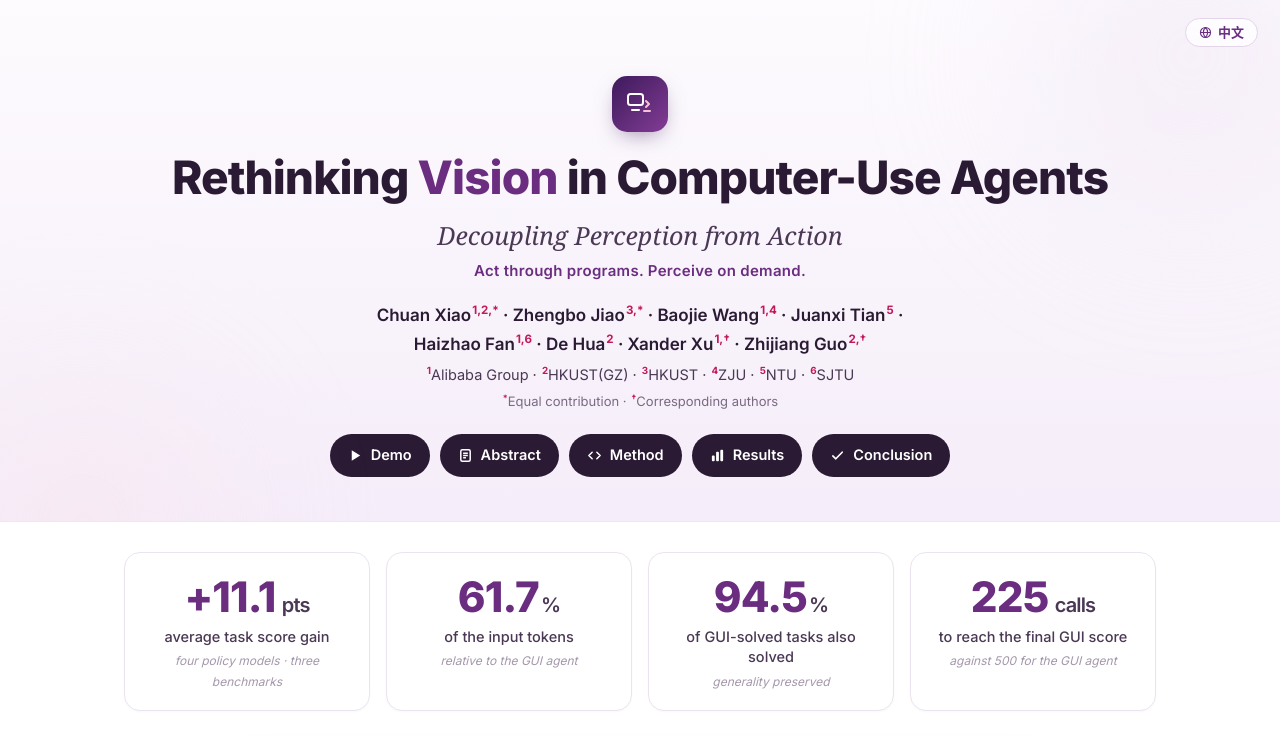
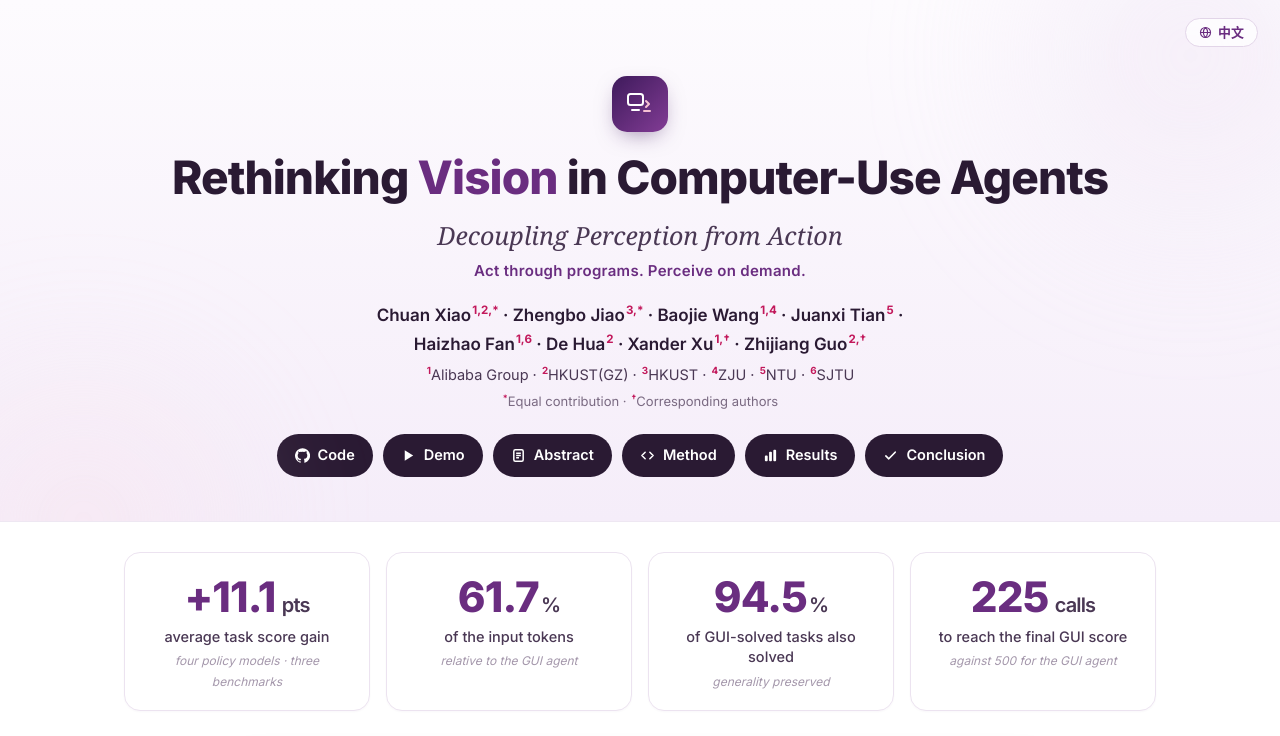
Before and after one commit to OpenEnvision/Rethinking-CUA-Vision, a plain HTML site: page index.html in a window 1280 px wide. Shown: the top 736 px of the page. Drawn offline with Linux system fonts and the light colour scheme; animation ran at ten frames a second.

Commit message:
Add Code link

```diff
--- a/index.html
+++ b/index.html
@@ -472,6 +472,7 @@ input[type=range]::-moz-range-thumb{width:18px;height:18px;border-radius:50%;bac
   <p class="affil rv d2"><sup>1</sup>Alibaba Group · <sup>2</sup>HKUST(GZ) · <sup>3</sup>HKUST · <sup>4</sup>ZJU · <sup>5</sup>NTU · <sup>6</sup>SJTU</p>
   <p class="note rv d2"><sup>*</sup>Equal contribution · <sup>†</sup>Corresponding authors</p>
   <div class="btns rv d2">
+    <a href="https://github.com/shaoyou01/mm-coding" target="_blank" rel="noopener"><svg viewBox="0 0 16 16" fill="currentColor"><path d="M8 .2a8 8 0 0 0-2.53 15.59c.4.07.55-.17.55-.38v-1.33c-2.23.48-2.7-1.07-2.7-1.07-.36-.92-.89-1.17-.89-1.17-.73-.5.06-.49.06-.49.8.06 1.23.83 1.23.83.72 1.22 1.88.87 2.33.66.07-.52.28-.87.5-1.07-1.78-.2-3.65-.89-3.65-3.95 0-.87.31-1.59.82-2.15-.08-.2-.36-1.02.08-2.12 0 0 .67-.21 2.2.82a7.6 7.6 0 0 1 4 0c1.53-1.03 2.2-.82 2.2-.82.44 1.1.16 1.92.08 2.12.51.56.82 1.28.82 2.15 0 3.07-1.87 3.75-3.66 3.95.29.25.54.73.54 1.48v2.2c0 .21.15.46.55.38A8 8 0 0 0 8 .2z"/></svg>Code</a>
     <a href="#demo"><svg viewBox="0 0 16 16"><path d="M4 2.5v11l9-5.5z" fill="currentColor"/></svg>Demo</a>
     <a href="#abstract"><svg viewBox="0 0 16 16" fill="none" stroke="currentColor" stroke-width="1.6"><rect x="3" y="1.8" width="10" height="12.4" rx="1.6"/><path d="M5.5 5.5h5M5.5 8h5M5.5 10.5h3"/></svg>Abstract</a>
     <a href="#method"><svg viewBox="0 0 16 16" fill="none" stroke="currentColor" stroke-width="1.6" stroke-linecap="round" stroke-linejoin="round"><path d="M5.5 4.5L2 8l3.5 3.5M10.5 4.5L14 8l-3.5 3.5"/></svg>Method</a>
```
Also changed, not shown: zh.html (+1 -0 lines).
